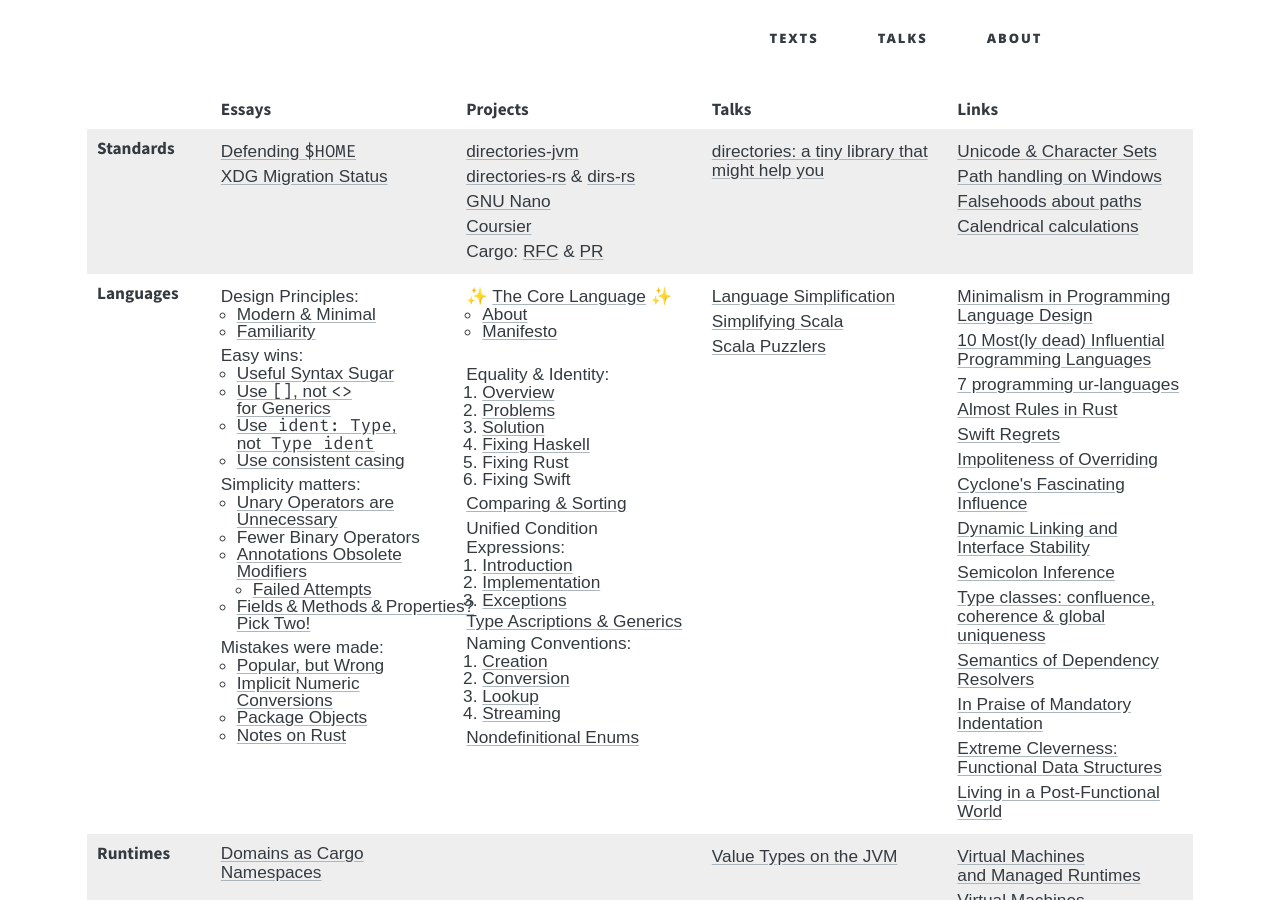
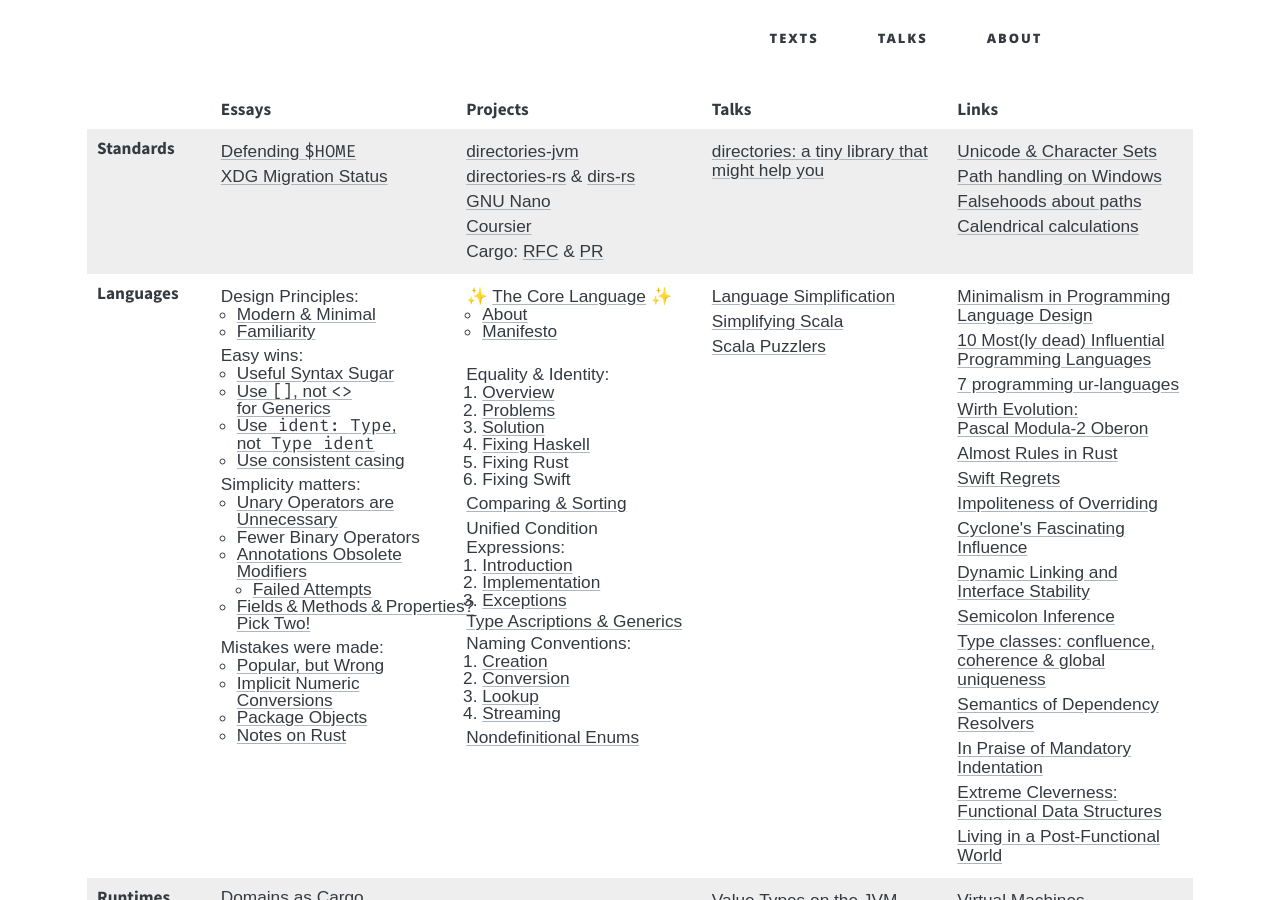
Before and after one commit to soc/soc.me, a Jekyll site: the page built from index.md, in a window 1280 px wide and 900 px high. Built offline with Jekyll 4.4.1, drawn with Linux system fonts in a browser that asks for light colours; some web fonts are replaced.

Commit message:
add "Wirth Evolution" to index

```diff
--- a/index.md
+++ b/index.md
@@ -117,6 +117,7 @@
       <div><a href="https://pointersgonewild.com/2022/05/23/minimalism-in-programming-language-design/">Minimalism in Programming Language Design</a></div>
       <div><a href="https://hillelwayne.com/post/influential-dead-languages/">10 Most(ly dead) Influential Programming Languages</a></div>
       <div><a href="https://madhadron.com/posts/seven_languages.html">7 programming ur-languages</a></div>
+      <div><a href="https://wiki.alopex.li/WirthEvolution">Wirth Evolution:<br/>Pascal Modula-2 Oberon</a></div>
       <div><a href="https://matklad.github.io/2022/07/10/almost-rules.html">Almost Rules in Rust</a></div>
       <div><a href="https://belkadan.com/blog/tags/swift-regrets/">Swift Regrets</a></div>
       <div><a href="https://journal.stuffwithstuff.com/2012/12/19/the-impoliteness-of-overriding-methods/">Impoliteness of Overriding</a></div>
```
